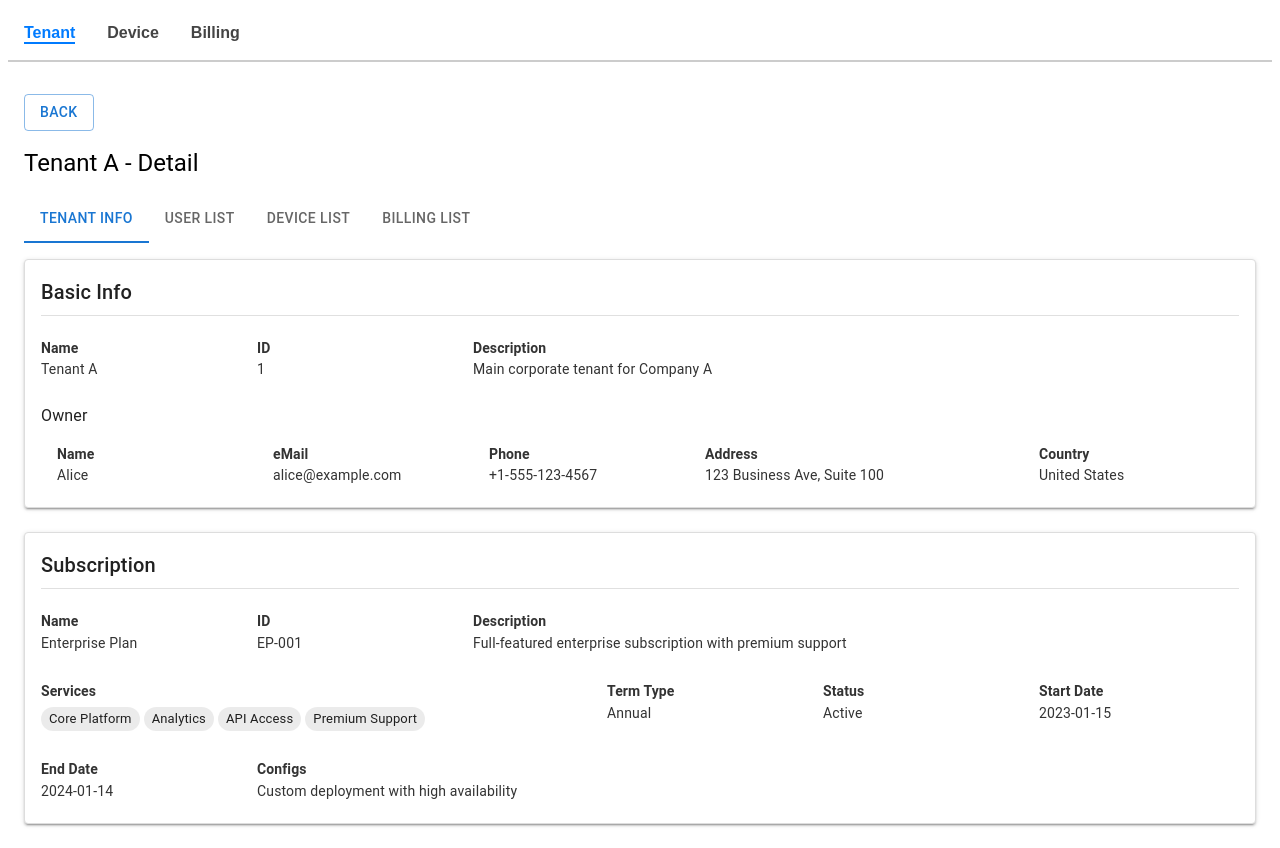
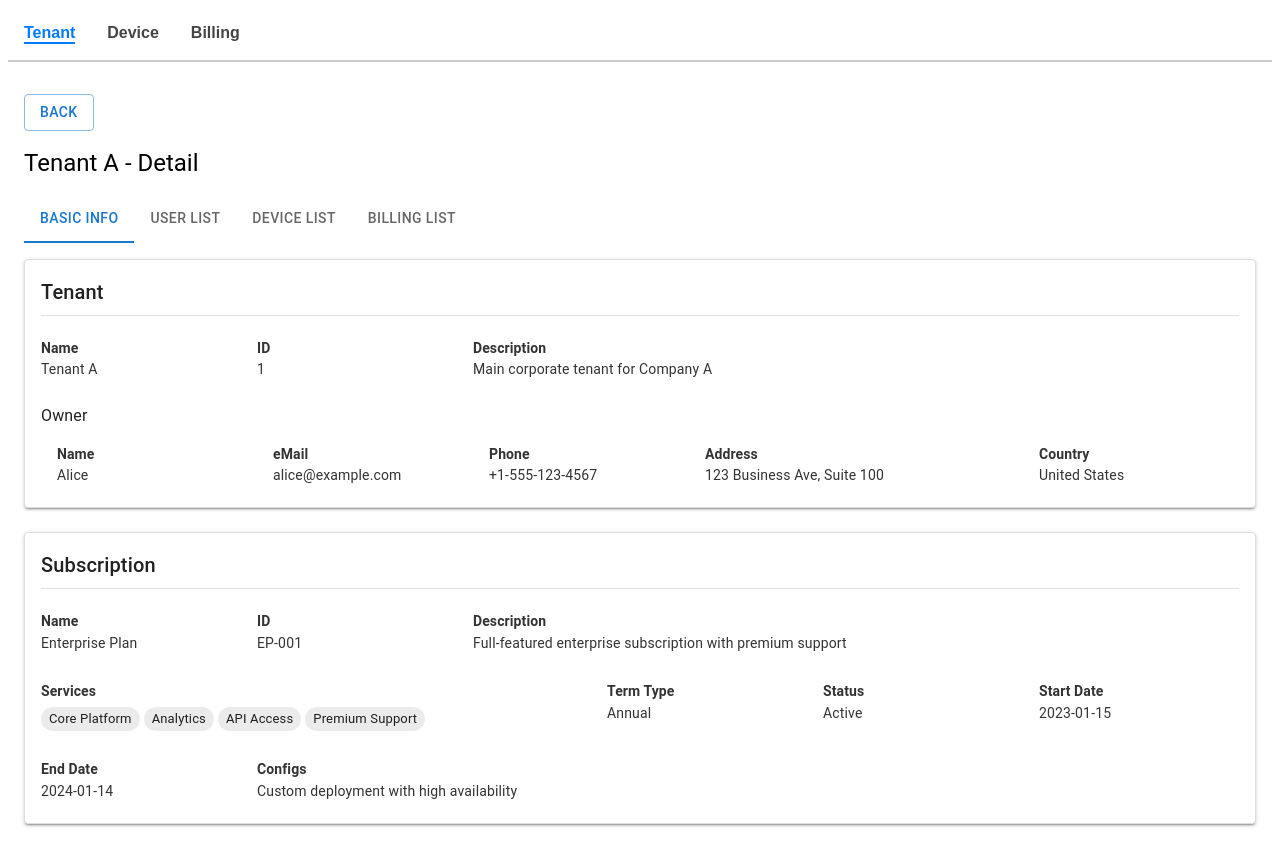
Before and after one commit to KenWaddy/OPP_MockUp-UI2-Forked, a React (Vite) app: page / in a window 1280 px wide. Both pictures are taken after a click on the element "Tenant A". Built offline with nearby package versions, Linux system fonts and the light colour scheme.

Commit message:
Tenant表示文字変更

```diff
--- a/src/pages/TenantDetail.tsx
+++ b/src/pages/TenantDetail.tsx
@@ -15,13 +15,13 @@ export const TenantDetail: React.FC = () => {
     <Box p={3}>
       <Button onClick={() => navigate(-1)}>Back</Button>
       <Tabs value={tab} onChange={handleTabChange}>
-        <Tab label="Tenant Info" />
+        <Tab label="Basic Info" />
         <Tab label="User List" />
         <Tab label="Device List" />
         <Tab label="Billing Info" />
       </Tabs>
 
-      {tab === 0 && <Box mt={2}><Typography>Tenant Info Content</Typography></Box>}
+      {tab === 0 && <Box mt={2}><Typography>Basic Info Content</Typography></Box>}
       {tab === 1 && <Box mt={2}><Typography>User List Content</Typography></Box>}
       {tab === 2 && <Box mt={2}><Typography>Device List Content</Typography></Box>}
       {tab === 3 && <Box mt={2}><Typography>Billing Info Content</Typography></Box>}
--- a/src/pages/TenantPage.tsx
+++ b/src/pages/TenantPage.tsx
@@ -1177,7 +1177,7 @@ export const TenantPage: React.FC = () => {
           onChange={(e, newValue) => setActiveTab(newValue)}
           sx={{ mb: 2 }}
         >
-          <Tab value="info" label="Tenant Info" />
+          <Tab value="info" label="Basic Info" />
           <Tab value="users" label="User List" />
           <Tab value="devices" label="Device List" />
           <Tab value="billing" label="Billing List" />
@@ -1391,7 +1391,7 @@ const TenantInfoPanel: React.FC<{ tenant: Tenant | null }> = ({ tenant }) => {
 
   return (
     <Grid container spacing={3} direction="column">
-      {/* Basic Info Panel */}
+      {/* Tenant Panel */}
       <Grid item xs={12}>
         <Paper
           elevation={2}
@@ -1402,7 +1402,7 @@ const TenantInfoPanel: React.FC<{ tenant: Tenant | null }> = ({ tenant }) => {
           }}
         >
           <Typography variant="h6" gutterBottom>
-            Basic Info
+            Tenant
           </Typography>
           <Divider sx={{ mb: 2 }} />
 
```
